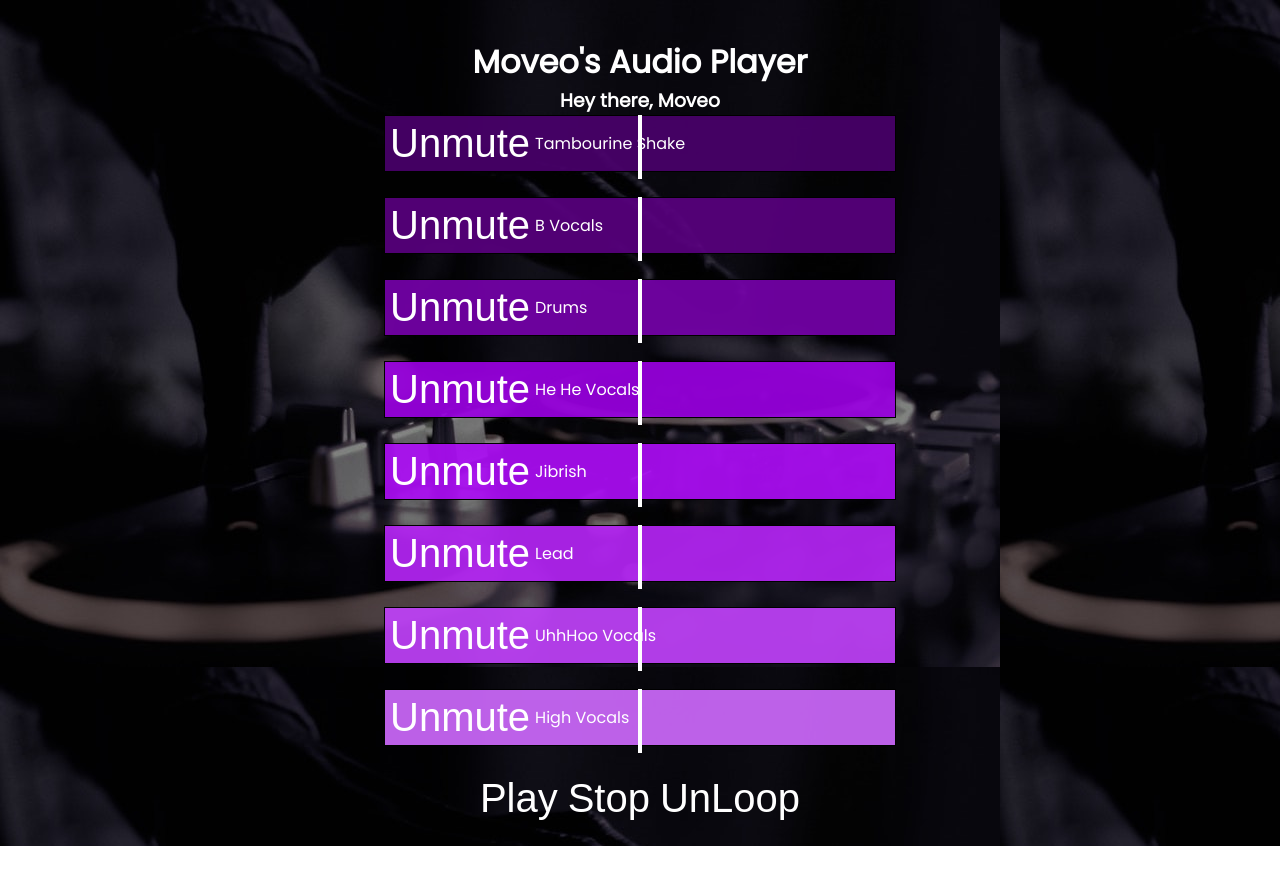
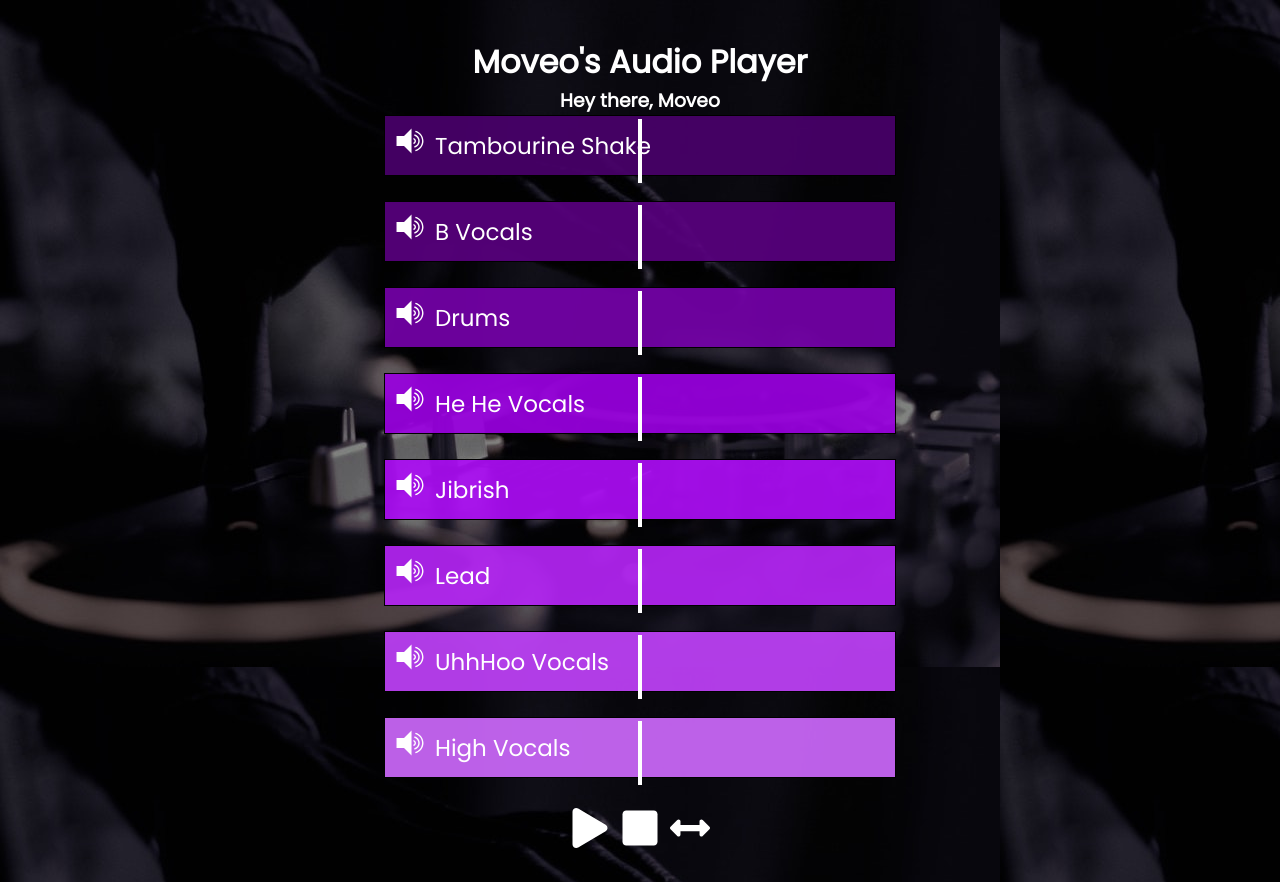
Before and after one commit to benbuaron1/BenLoopProject, a React (Create React App) app: page / in a window 1280 px wide. Before the commit the page ends 846 px from the top, so only its background shows below. Built offline with nearby package versions, Linux system fonts and the light colour scheme.

Commit message:
update and error fix

```diff
--- a/src/Audio/Audio.js
+++ b/src/Audio/Audio.js
@@ -1,4 +1,5 @@
 import React, {useEffect, useRef, useState} from 'react';
+import {GiSpeaker,GiSpeakerOff} from 'react-icons/gi';
 
 //
 // const Audior = React.forwardRef((props,audioPlayer) => {
@@ -70,9 +71,9 @@ export default function Audio (props) {
             <div className='audioPlayer' style={{backgroundColor:props.bcolor}}>
                 <audio loop={props.loop} ref={audioRef} src={props.aud_src} preload='metadata' muted={mute}>Error</audio>
                 <button className='ButtonPlayer' onClick={toggleMute} >
-                    {mute ?  'Muted' : 'Unmute'}
+                    {mute ?  <GiSpeakerOff/> : <GiSpeaker/>}
                 </button>
-                <p style={{display:'flex',justifyContent:'center',alignItems:'center'}}>{props.name}</p>
+                <p style={{display:'flex',justifyContent:'center',alignItems:'center',fontSize:'23px'}}>{props.name}</p>
 
             </div>
             <input ref={rangeRef} type='range' onChange={changeRange} /></>)
--- a/src/Buttons/Buttons.js
+++ b/src/Buttons/Buttons.js
@@ -1,13 +1,14 @@
 
-
+import {FaPlay,FaStop,FaPause,FaArrowsAltH} from 'react-icons/fa'
+import {ImLoop} from 'react-icons/im'
 import React from "react";
 
 export default function Buttons(props) {
     return (
         <>
-            <button className='ButtonPlayer' onClick={props.togglePlayPause}>{props.isPlaying? 'Pause' : 'Play'}</button>
-            <button className='ButtonPlayer' onClick={props.togglePause}>Stop</button>
-            <button className='ButtonPlayer' onClick={props.toggleLoop}>{props.isLoop?'Loop' : 'UnLoop'}</button><br/>
+            <button className='ButtonPlayer' onClick={props.togglePlayPause}>{props.isPlaying? <FaPause/> : <FaPlay/>}</button>
+            <button className='ButtonPlayer' onClick={props.togglePause}><FaStop/></button>
+            <button className='ButtonPlayer' onClick={props.toggleLoop}>{props.isLoop?<ImLoop/> : <FaArrowsAltH/>}</button><br/>
         </>
     )
 }
```
